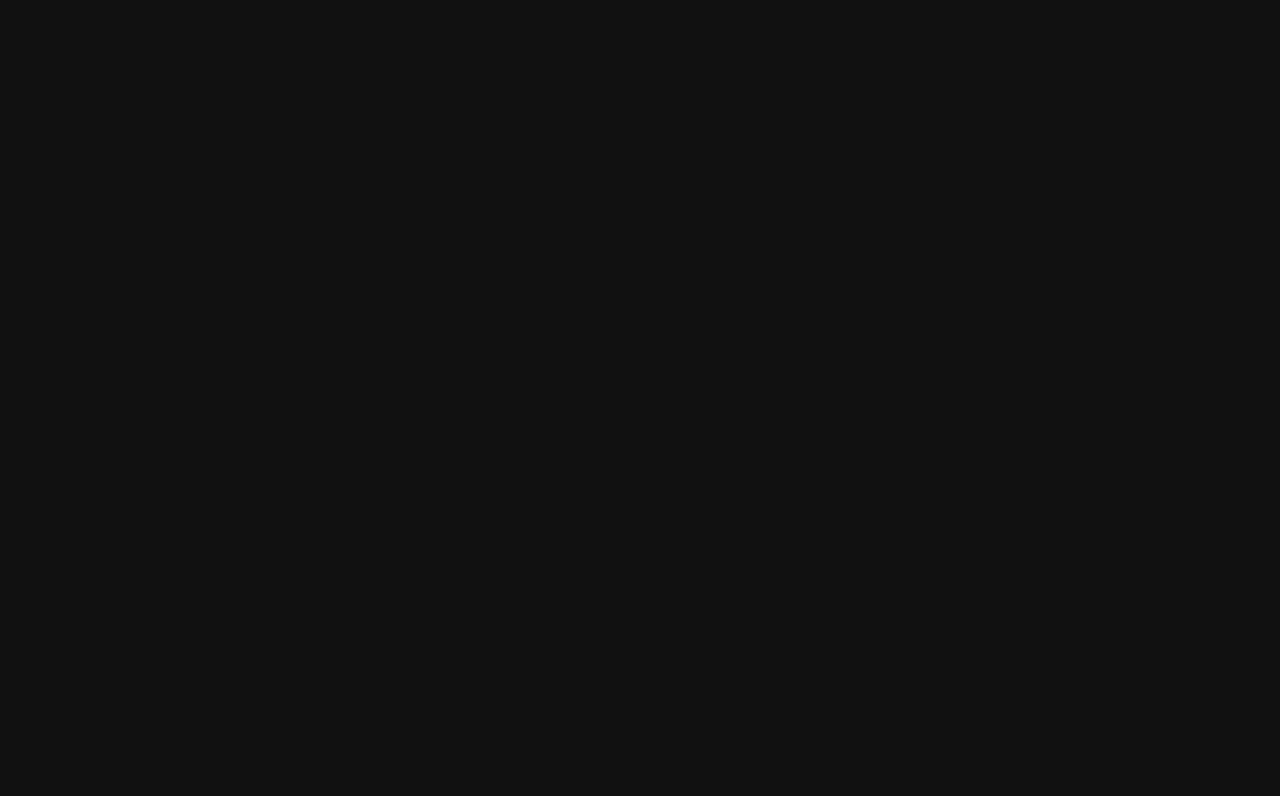
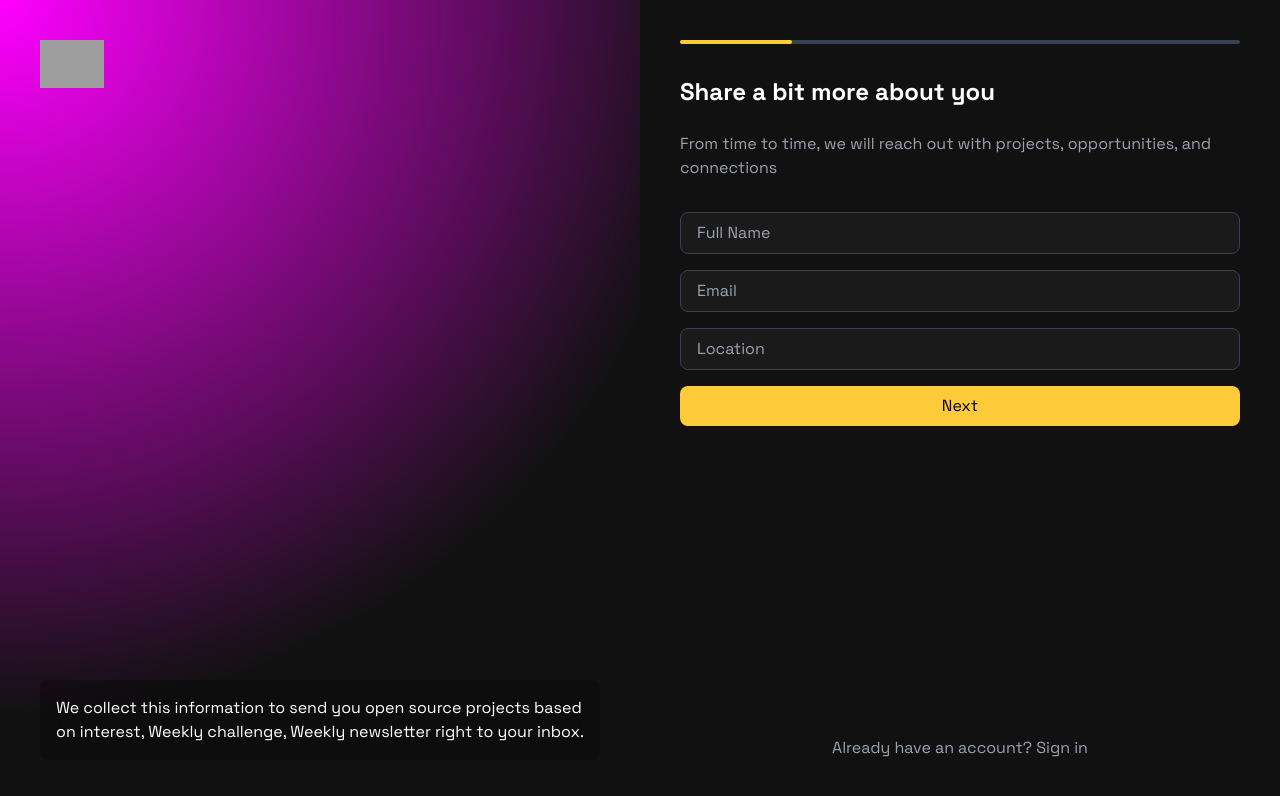
Before and after one commit to fasakinhenry/consolve, a React (Vite) app: page /login in a window 1280 px wide. Before the commit this address had no page. Shown: the top 796 px of the page. Built offline with nearby package versions, Linux system fonts and the light colour scheme; grey boxes are pictures that could not be loaded.

Commit message:
feat: create first version of login form

```diff
--- a/src/App.jsx
+++ b/src/App.jsx
@@ -2,6 +2,7 @@ import React from 'react';
 import { BrowserRouter as Router, Route, Routes } from 'react-router-dom';
 import LandingPage from './pages/LandingPage';
 import './index.css';
+import Login from './pages/Login';
 
 function App() {
   return (
@@ -9,6 +10,7 @@ function App() {
       <Routes>
         {/* Other routes */}
         <Route path='/' element={<LandingPage />} />
+        <Route path='/login' element={<Login />} />
       </Routes>
     </Router>
   );
--- /dev/null
+++ b/src/components/LoginForm.jsx
@@ -0,0 +1,71 @@
+// src/components/LoginForm.jsx
+import React, { useState } from 'react';
+
+const LoginForm = ({ stage, onNext }) => {
+  const [formData, setFormData] = useState({
+    name: '',
+    email: '',
+    location: '',
+  });
+
+  const handleChange = (e) => {
+    setFormData({ ...formData, [e.target.name]: e.target.value });
+  };
+
+  const handleSubmit = (e) => {
+    e.preventDefault();
+    onNext();
+  };
+
+  const renderInput = (name, placeholder) => (
+    <div className="mb-4 relative">
+      <input
+        type={name === 'email' ? 'email' : 'text'}
+        name={name}
+        value={formData[name]}
+        onChange={handleChange}
+        placeholder={placeholder}
+        className="w-full bg-[#1a1a1a] border border-gray-700 rounded-lg px-4 py-2 text-white focus:outline-none focus:border-[#fdca3a]"
+        required
+      />
+      {formData[name] && (
+        <span className="absolute right-3 top-3 text-green-500">✓</span>
+      )}
+    </div>
+  );
+
+  return (
+    <form onSubmit={handleSubmit}>
+      <h2 className="text-2xl font-bold mb-6 text-white">Share a bit more about you</h2>
+      <p className="text-gray-400 mb-8">From time to time, we will reach out with projects, opportunities, and connections</p>
+
+      {stage === 1 && (
+        <>
+          {renderInput('name', 'Full Name')}
+          {renderInput('email', 'Email')}
+          {renderInput('location', 'Location')}
+        </>
+      )}
+
+      {stage === 2 && (
+        <>
+          <button className="w-full py-2 bg-blue-600 text-white rounded-lg mb-4 flex items-center justify-center">
+            <img src="/linkedin-icon.png" alt="LinkedIn" className="mr-2 h-5 w-5" />
+            Import LinkedIn Bio
+          </button>
+          {renderInput('twitter', 'https://twitter.com/username')}
+          {renderInput('stackoverflow', 'https://stackoverflow.com/users/id/username')}
+        </>
+      )}
+
+      <button
+        type="submit"
+        className="w-full py-2 bg-[#fdca3a] text-black rounded-lg hover:bg-yellow-500 transition duration-300"
+      >
+        Next
+      </button>
+    </form>
+  );
+};
+
+export default LoginForm;
--- /dev/null
+++ b/src/layouts/AuthLayout.jsx
@@ -0,0 +1,37 @@
+// src/layouts/AuthLayout.jsx
+import React from 'react';
+
+const AuthLayout = ({ children, stage, lightColor, infoText }) => {
+  return (
+    <div className="flex h-screen">
+      <div className="w-1/2 relative overflow-hidden">
+        <div
+          className="absolute inset-0"
+          style={{
+            background: `radial-gradient(circle at top left, ${lightColor}, transparent 70%)`,
+          }}
+        ></div>
+        <img src="/tuliban-logo.png" alt="Tuliban" className="absolute top-10 left-10 h-12" />
+        <div className="absolute bottom-10 left-10 right-10 bg-black bg-opacity-20 backdrop-blur-md rounded-lg p-4">
+          <p className="text-white">{infoText}</p>
+        </div>
+      </div>
+      <div className="w-1/2 bg-[#111111] p-10 flex flex-col justify-between">
+        <div>
+          <div className="h-1 bg-gray-700 rounded-full mb-8">
+            <div
+              className="h-full bg-[#fdca3a] rounded-full transition-all duration-300 ease-in-out"
+              style={{ width: `${stage * 20}%` }}
+            ></div>
+          </div>
+          {children}
+        </div>
+        <button className="text-gray-400 hover:text-white">
+          Already have an account? Sign in
+        </button>
+      </div>
+    </div>
+  );
+};
+
+export default AuthLayout;
--- /dev/null
+++ b/src/pages/Login.jsx
@@ -0,0 +1,31 @@
+// src/pages/Login.jsx
+import React, { useState } from 'react';
+import AuthLayout from '../layouts/AuthLayout';
+import LoginForm from '../components/LoginForm';
+
+const Login = () => {
+  const [stage, setStage] = useState(1);
+  const lightColors = ['#ff00ff', '#00ffff'];
+  const infoTexts = [
+    'We collect this information to send you open source projects based on interest, Weekly challenge, Weekly newsletter right to your inbox.',
+    'Add other social channels. You are already doing the work. Now get credit & gain points.',
+  ];
+
+  const handleNext = () => {
+    if (stage < 2) {
+      setStage(stage + 1);
+    }
+  };
+
+  return (
+    <AuthLayout
+      stage={stage}
+      lightColor={lightColors[stage - 1]}
+      infoText={infoTexts[stage - 1]}
+    >
+      <LoginForm stage={stage} onNext={handleNext} />
+    </AuthLayout>
+  );
+};
+
+export default Login;
```
